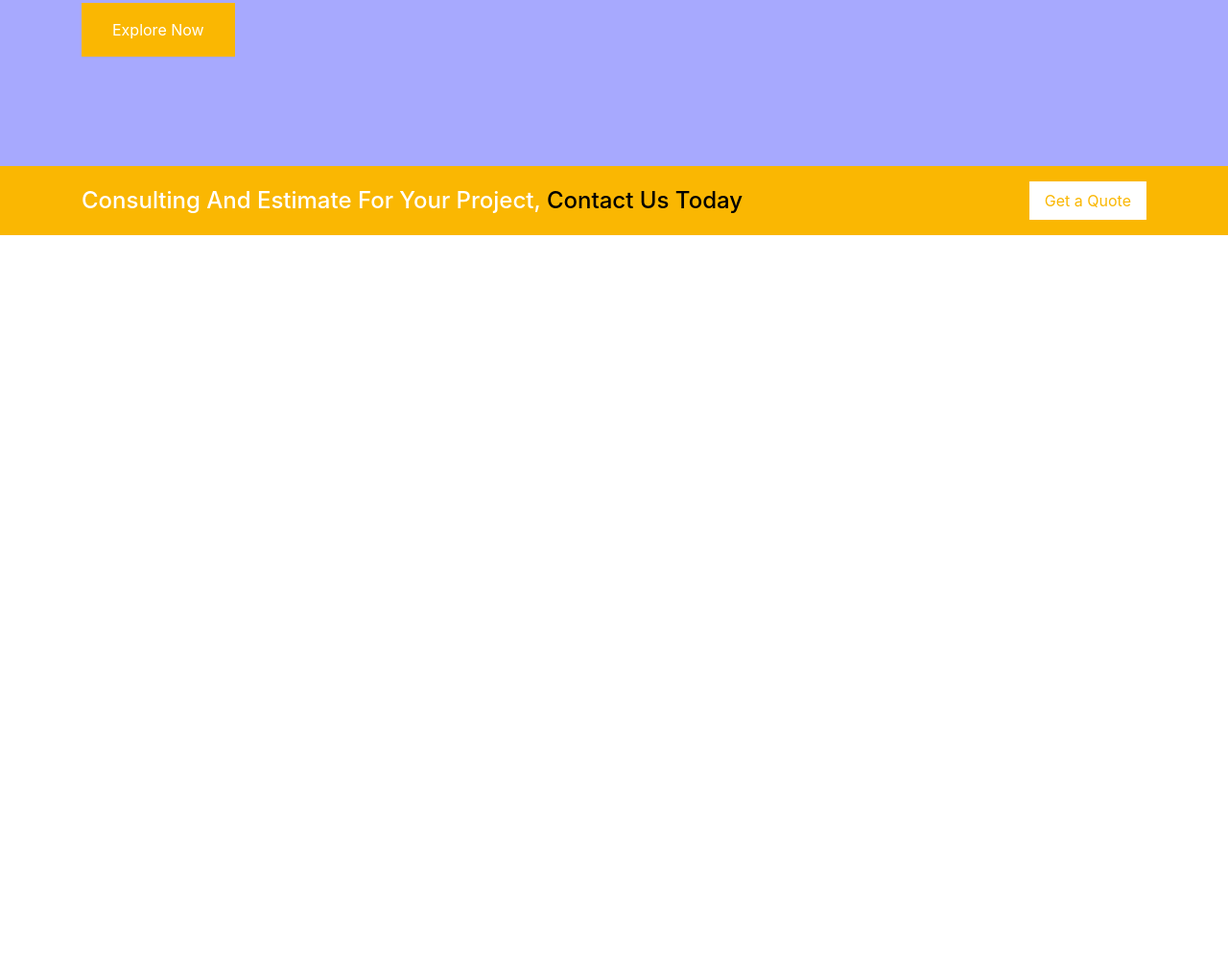
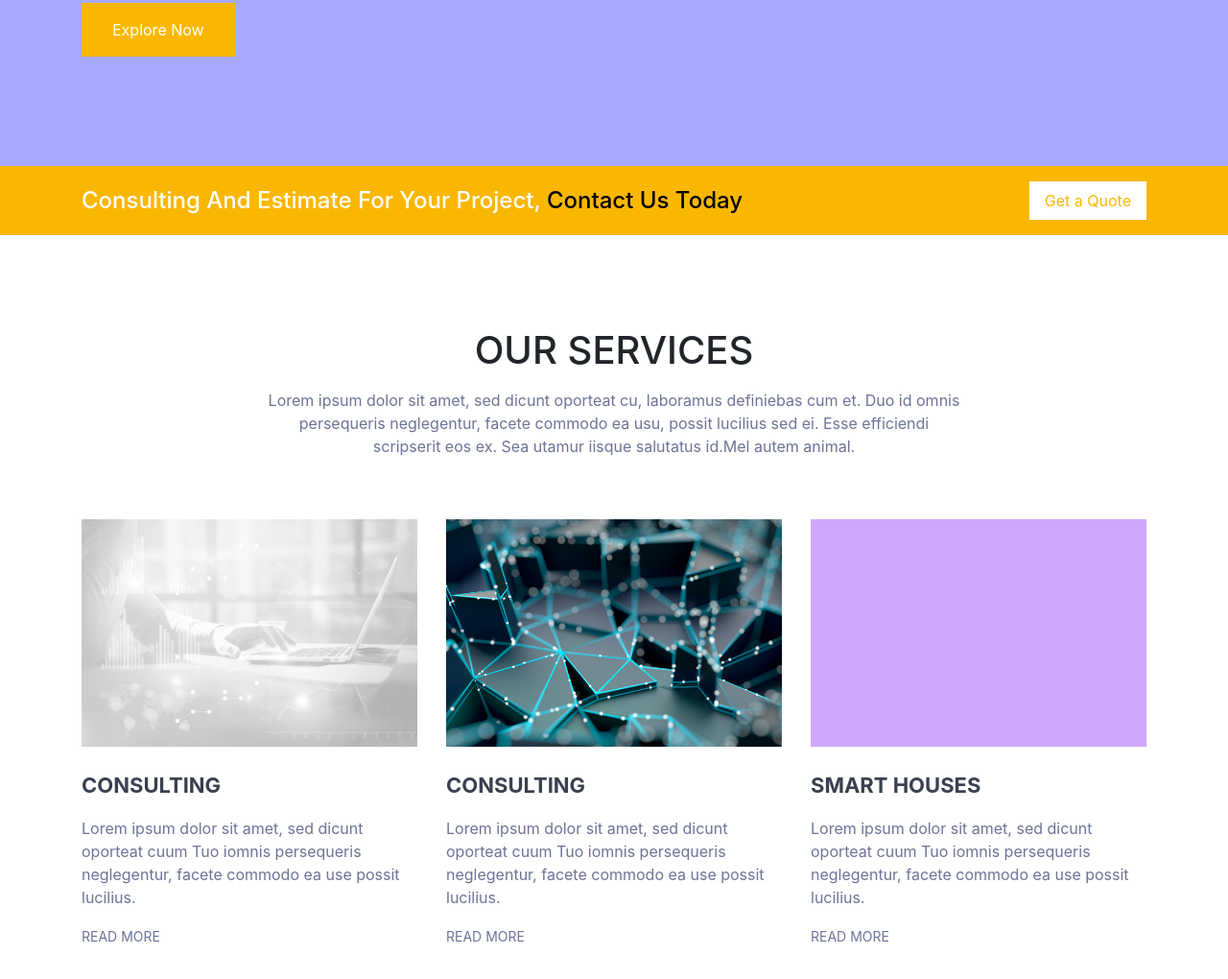
Before and after one commit to scratch-coding/PSD-Website, a plain HTML site: page index.html in a window 1280 px wide. Shown: the part 474-1494 px from the top of the page at 96% size. Before the commit the page ends 800 px from the top, so only its background shows below. Drawn offline with Linux system fonts and the light colour scheme.

Commit message:
Our Services

```diff
--- a/assets/css/main.css
+++ b/assets/css/main.css
@@ -43,3 +43,34 @@
 .banner h4{
 	margin-bottom: 0;
 }
+
+.our-services p{
+	color: #6D7396;
+}
+
+.our-services .service .image{
+	background-color: #FAB702;
+	min-height: 237px;
+	background-repeat: no-repeat;
+	background-size: cover;
+}
+
+.our-services .service .title{
+	color: #3B404F;
+	font-size: 22px;
+	font-weight: bold;
+}
+
+.our-services .service .read-more{
+	color: #6D7396 !important;
+	font-size: 14px;
+}
+
+.our-services .service .read-more:hover{
+	color: #FFB700 !important;
+	text-decoration: underline;
+}
+
+.our-services .service:hover .title{
+	color: #FFB700;
+}
--- a/index.html
+++ b/index.html
@@ -88,6 +88,60 @@
 		</div>
 	</div>
 
+	<div class="our-services mt-5 pt-5">
+		<div class="container">
+			<div class="row">
+				<div class="col-lg-2"></div>
+				<div class="col-lg-8">
+					<h1 class="text-uppercase text-center">Our Services</h1>
+					<p class="text-center mt-3">Lorem ipsum dolor sit amet, sed dicunt oporteat cu, laboramus definiebas cum et. Duo id omnis persequeris neglegentur, facete commodo ea usu, possit lucilius sed ei. Esse efficiendi scripserit eos ex. Sea utamur iisque salutatus id.Mel autem animal.</p>
+				</div>
+				<div class="col-lg-2"></div>
+			</div>
+
+			<div class="row mt-5 mb-5">
+				<div class="col-lg-4 col-md-6 col-sm-6 col-12 mb-3">
+					<div class="service">
+						<div class="image" style="background-image: url(./assets/img/SERVICES-BACKGROUND.jpg);">
+
+						</div>
+						<div class="desc mt-4">
+							<p class="title text-uppercase">Consulting</p>
+							<p class="short_content">Lorem ipsum dolor sit amet, sed dicunt oporteat cuum Tuo iomnis persequeris neglegentur, facete commodo ea use possit lucilius.</p>
+							<a href="#" class="read-more text-uppercase">READ MORE</a>
+						</div>
+					</div>
+				</div>
+
+				<div class="col-lg-4 col-md-6 col-sm-6 col-12 mb-3">
+					<div class="service">
+						<div class="image" style="background-image: url(./assets/img/GettyImages-1098418784.jpg);">
+
+						</div>
+						<div class="desc mt-4">
+							<p class="title text-uppercase">Consulting</p>
+							<p class="short_content">Lorem ipsum dolor sit amet, sed dicunt oporteat cuum Tuo iomnis persequeris neglegentur, facete commodo ea use possit lucilius.</p>
+							<a href="#" class="read-more text-uppercase">READ MORE</a>
+						</div>
+					</div>
+				</div>
+
+				<div class="col-lg-4 col-md-6 col-sm-6 col-12 mb-3">
+					<div class="service">
+						<div class="image" style="background-color: #D0A7FE;">
+
+						</div>
+						<div class="desc mt-4" >
+							<p class="title text-uppercase">Smart houses</p>
+							<p class="short_content">Lorem ipsum dolor sit amet, sed dicunt oporteat cuum Tuo iomnis persequeris neglegentur, facete commodo ea use possit lucilius.</p>
+							<a href="#" class="read-more text-uppercase">READ MORE</a>
+						</div>
+					</div>
+				</div>
+			</div>
+		</div>
+	</div>
+
 
 	<script src="assets/plugins/jquery/jquery.js"></script>
 	<script src="assets/plugins/bootstrap/bootstrap.min.js"></script>
```
Also changed, not shown: assets/img/GettyImages-1098418784.jpg (added), assets/img/SERVICES-BACKGROUND.jpg (added), 1 other file.
